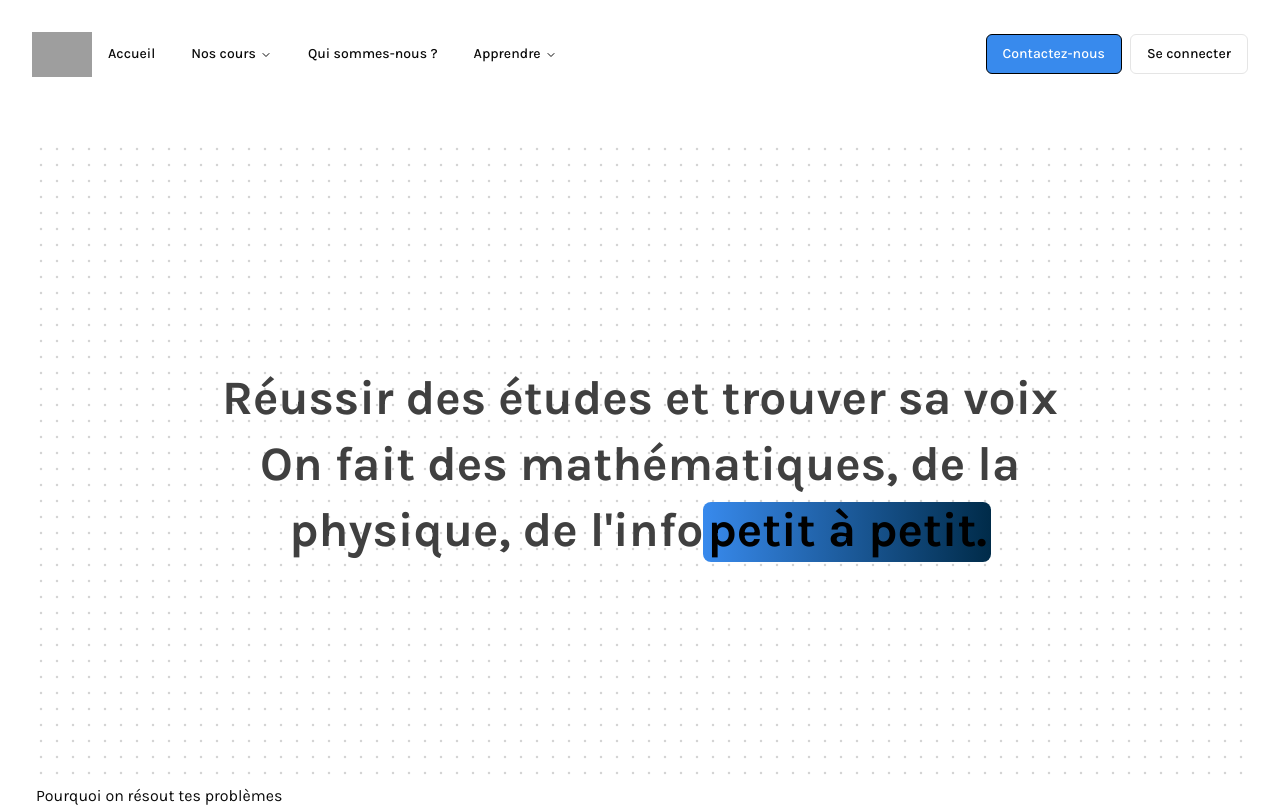
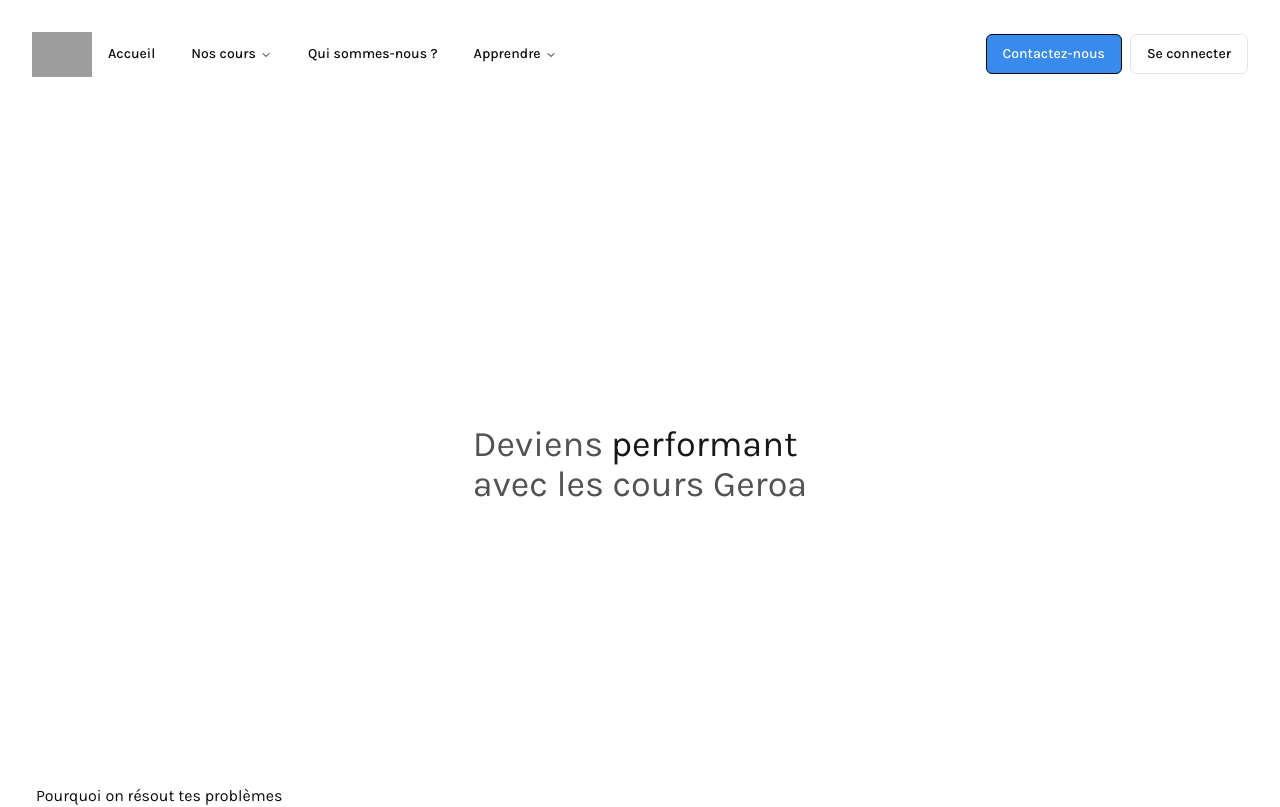
Before and after one commit to clemencefrz/cours-geroa, a Next.js app: page / in a window 1280 px wide. Shown: the top 807 px of the page. Built offline with nearby package versions, Linux system fonts and the light colour scheme; grey boxes are pictures that could not be loaded.

Commit message:
improve homepage

```diff
--- a/app/components/Home.tsx
+++ b/app/components/Home.tsx
@@ -1,33 +1,11 @@
 "use client";
-import { HeroHighlight, Highlight } from "@/components/ui/hero-highlight";
-import { motion } from "framer-motion";
+
+import { TitleHome } from "./TitleHome";
 
 const Home = () => {
   return (
     <div>
-      <HeroHighlight>
-        <motion.h1
-          initial={{
-            opacity: 0,
-            y: 20,
-          }}
-          animate={{
-            opacity: 1,
-            y: [20, -5, 0],
-          }}
-          transition={{
-            duration: 0.5,
-            ease: [0.4, 0.0, 0.2, 1],
-          }}
-          className="text-2xl px-4 md:text-4xl lg:text-5xl font-bold text-neutral-700 dark:text-white max-w-4xl leading-relaxed lg:leading-snug text-center mx-auto "
-        >
-          {`Réussir des études et trouver sa voix On fait des mathématiques, de la
-            physique, de l'info`}
-          <Highlight className="text-black dark:text-white">
-            petit à petit.
-          </Highlight>
-        </motion.h1>
-      </HeroHighlight>
+      <TitleHome />
       <div>Pourquoi on résout tes problèmes</div>
       <div>Découvre les profs, découvre nos cours</div>
     </div>
--- /dev/null
+++ b/app/components/TitleHome.tsx
@@ -0,0 +1,15 @@
+import { FlipWords } from "@/components/ui/flip-words";
+
+export function TitleHome() {
+  const words = ["confiant", "performant", "meilleur", "épanoui"];
+
+  return (
+    <div className="h-[40rem] flex justify-center items-center px-4">
+      <h1 className="text-4xl mx-auto font-normal text-neutral-600 dark:text-neutral-400">
+        Deviens
+        <FlipWords words={words} /> <br />
+        avec les cours Geroa
+      </h1>
+    </div>
+  );
+}
--- a/app/page.tsx
+++ b/app/page.tsx
@@ -1,4 +1,10 @@
+import { Metadata } from "next";
 import Home from "./components/Home";
+export const metadata: Metadata = {
+  title: "Cours Geroa - Soutien scolaire - Réussite en Maths, Physique et Info",
+  description:
+    "Découvrez notre soutien scolaire sur mesure pour lycéens et étudiants. Améliorez vos notes, gagnez en confiance et préparez votre avenir avec des cours en maths, physique et informatique adaptés à vos besoins.",
+};
 
 export default function Page() {
   return <Home />;
--- /dev/null
+++ b/components/ui/flip-words.tsx
@@ -0,0 +1,83 @@
+"use client";
+import { useCallback, useEffect, useState } from "react";
+import { AnimatePresence, motion } from "framer-motion";
+import { cn } from "@/lib/utils";
+
+export const FlipWords = ({
+  words,
+  duration = 3000,
+  className,
+}: {
+  words: string[];
+  duration?: number;
+  className?: string;
+}) => {
+  const [currentWord, setCurrentWord] = useState(words[0]);
+  const [isAnimating, setIsAnimating] = useState<boolean>(false);
+
+  // thanks for the fix Julian - https://github.com/Julian-AT
+  const startAnimation = useCallback(() => {
+    const word = words[words.indexOf(currentWord) + 1] || words[0];
+    setCurrentWord(word);
+    setIsAnimating(true);
+  }, [currentWord, words]);
+
+  useEffect(() => {
+    if (!isAnimating)
+      setTimeout(() => {
+        startAnimation();
+      }, duration);
+  }, [isAnimating, duration, startAnimation]);
+
+  return (
+    <AnimatePresence
+      onExitComplete={() => {
+        setIsAnimating(false);
+      }}
+    >
+      <motion.div
+        initial={{
+          opacity: 0,
+          y: 10,
+        }}
+        animate={{
+          opacity: 1,
+          y: 0,
+        }}
+        transition={{
+          type: "spring",
+          stiffness: 100,
+          damping: 10,
+        }}
+        exit={{
+          opacity: 0,
+          y: -40,
+          x: 40,
+          filter: "blur(8px)",
+          scale: 2,
+          position: "absolute",
+        }}
+        className={cn(
+          "z-10 inline-block relative text-left text-neutral-900 dark:text-neutral-100 px-2",
+          className
+        )}
+        key={currentWord}
+      >
+        {currentWord.split("").map((letter, index) => (
+          <motion.span
+            key={currentWord + index}
+            initial={{ opacity: 0, y: 10, filter: "blur(8px)" }}
+            animate={{ opacity: 1, y: 0, filter: "blur(0px)" }}
+            transition={{
+              delay: index * 0.08,
+              duration: 0.4,
+            }}
+            className="inline-block"
+          >
+            {letter}
+          </motion.span>
+        ))}
+      </motion.div>
+    </AnimatePresence>
+  );
+};
--- a/package.json
+++ b/package.json
@@ -24,7 +24,7 @@
     "@radix-ui/react-tooltip": "^1.1.2",
     "class-variance-authority": "^0.7.0",
     "clsx": "^2.1.1",
-    "framer-motion": "^11.3.21",
+    "framer-motion": "^11.3.22",
     "lucide-react": "^0.414.0",
     "mini-svg-data-uri": "^1.4.4",
     "next": "14.2.5",
```
Also changed, not shown: 1 other file (tests, documents, lock files or other folders).
